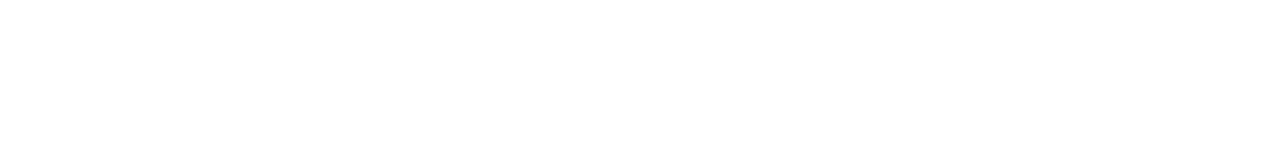
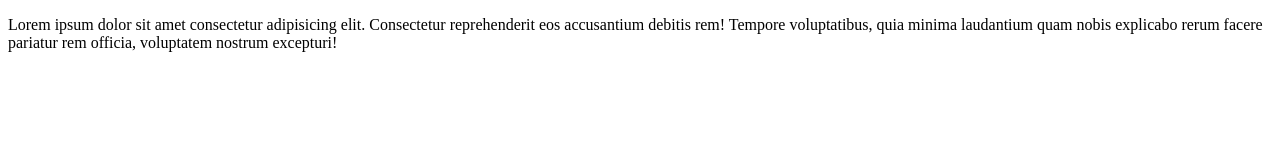
Before and after one commit to VillaJoseLuisJr/TP-Front-Python, a plain HTML site: page index.html in a window 1280 px wide. Drawn offline with Linux system fonts and the light colour scheme.

Commit message:
Agregado contenedor

```diff
--- a/index.html
+++ b/index.html
@@ -8,5 +8,12 @@
 </head>
 <body>
 
+<div class="container">
+    <div class="row">
+        <p>Lorem ipsum dolor sit amet consectetur adipisicing elit. Consectetur reprehenderit eos accusantium debitis rem! Tempore voluptatibus, quia minima laudantium quam nobis explicabo rerum facere pariatur rem officia, voluptatem nostrum excepturi!
+        </p>
+    </div>
+</div>
+
 </body>
 </html>
```
